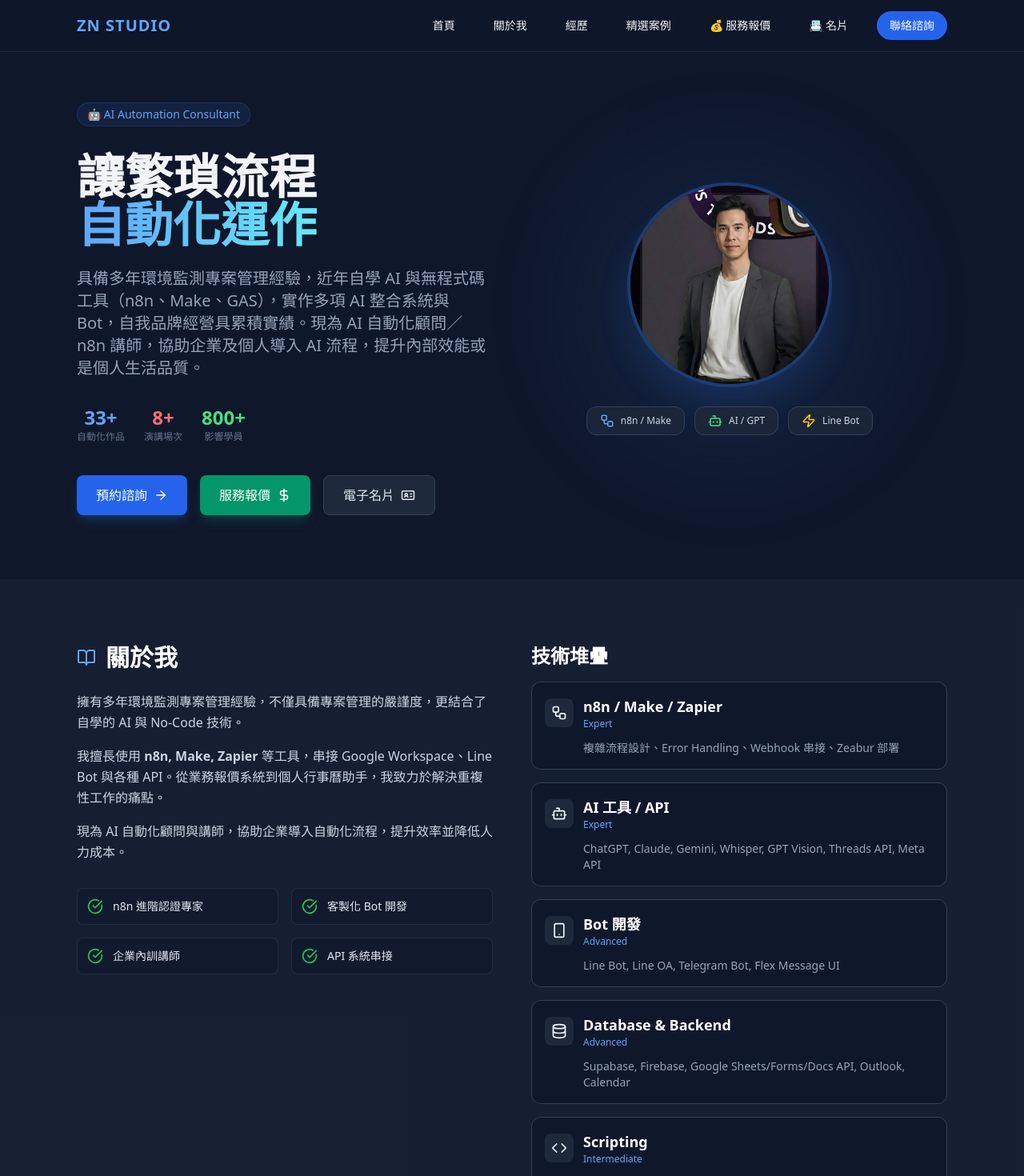
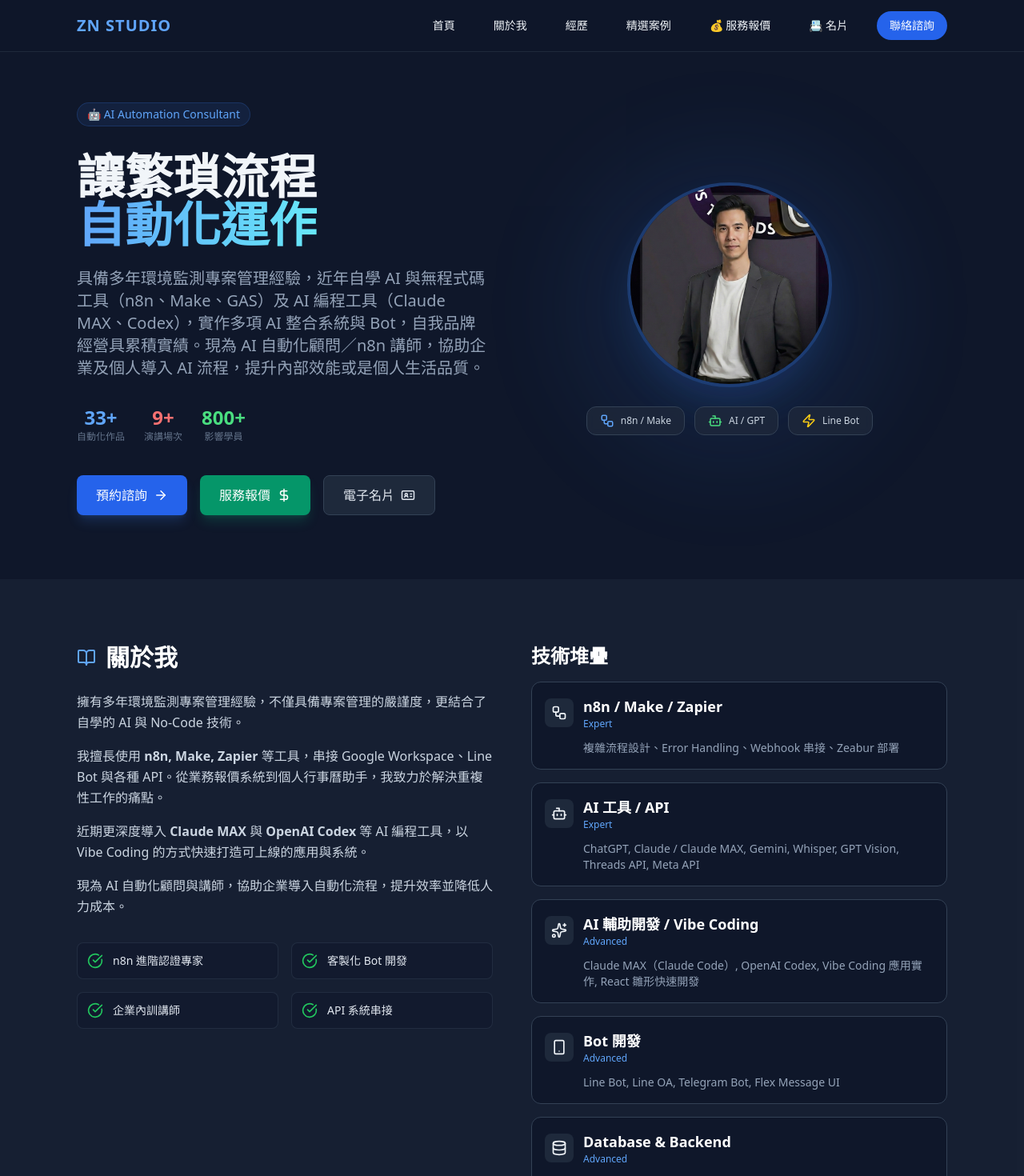
Before and after one commit to nickleo051216/nick-n8n, a React (Vite) app: page / in a window 1280 px wide. Shown: the top 1470 px of the page at 80% size. Built offline with nearby package versions, Linux system fonts and the light colour scheme.

Commit message:
feat: 加入 Claude MAX / OpenAI Codex 工具與 AI 編程技能列、新增 Anthropic Claude 官方認證、修正演講場次與認證統計數字

```diff
--- a/src/components/About.jsx
+++ b/src/components/About.jsx
@@ -19,6 +19,9 @@
                             </p>
                             <p>
                                 我擅長使用 <strong>n8n, Make, Zapier</strong> 等工具，串接 Google Workspace、Line Bot 與各種 API。從業務報價系統到個人行事曆助手，我致力於解決重複性工作的痛點。
+                            </p>
+                            <p>
+                                近期更深度導入 <strong>Claude MAX</strong> 與 <strong>OpenAI Codex</strong> 等 AI 編程工具，以 Vibe Coding 的方式快速打造可上線的應用與系統。
                             </p>
                             <p>
                                 現為 AI 自動化顧問與講師，協助企業導入自動化流程，提升效率並降低人力成本。
--- a/src/components/Experience.jsx
+++ b/src/components/Experience.jsx
@@ -218,7 +218,7 @@
                             <div className="text-slate-400 text-sm">影響學員</div>
                         </div>
                         <div className="bg-gradient-to-br from-yellow-600/20 to-yellow-500/5 rounded-xl p-5 border border-yellow-500/20 text-center">
-                            <div className="text-3xl font-bold text-yellow-400 mb-1">4</div>
+                            <div className="text-3xl font-bold text-yellow-400 mb-1">5</div>
                             <div className="text-slate-400 text-sm">專業認證</div>
                         </div>
                     </div>
--- a/src/components/Hero.jsx
+++ b/src/components/Hero.jsx
@@ -24,7 +24,7 @@
                         <div className="text-xs text-slate-500">自動化作品</div>
                     </div>
                     <div className="text-center">
-                        <div className="text-2xl font-bold text-red-400">8+</div>
+                        <div className="text-2xl font-bold text-red-400">9+</div>
                         <div className="text-xs text-slate-500">演講場次</div>
                     </div>
                     <div className="text-center">
--- a/src/data/profile.js
+++ b/src/data/profile.js
@@ -3,7 +3,7 @@
   name: "Nick Chang (張惟荏)",
   title: "AI 自動化應用顧問 | ZN Studio",
   tagline: "解放雙手，讓 AI 與自動化流程為你工作。",
-  description: "具備多年環境監測專案管理經驗，近年自學 AI 與無程式碼工具（n8n、Make、GAS），實作多項 AI 整合系統與 Bot，自我品牌經營具累積實績。現為 AI 自動化顧問／n8n 講師，協助企業及個人導入 AI 流程，提升內部效能或是個人生活品質。",
+  description: "具備多年環境監測專案管理經驗，近年自學 AI 與無程式碼工具（n8n、Make、GAS）及 AI 編程工具（Claude MAX、Codex），實作多項 AI 整合系統與 Bot，自我品牌經營具累積實績。現為 AI 自動化顧問／n8n 講師，協助企業及個人導入 AI 流程，提升內部效能或是個人生活品質。",
   contact: {
     email: "nickleo051216@gmail.com",
     phone: "0932-684-051",
@@ -28,6 +28,12 @@
 
 // 專業認證
 export const certifications = [
+  {
+    title: "Anthropic Academy — Claude 官方認證",
+    issuer: "Anthropic",
+    date: "2026",
+    desc: "完成 Anthropic 官方 Claude 101 等系列課程認證，涵蓋 Claude 核心應用、Claude Code、MCP（Model Context Protocol）與 Agent Skills 等主題。"
+  },
   {
     title: "n8n Course Level 2: Advanced Workflow Automation",
     issuer: "n8n Official",
--- a/src/data/skills.js
+++ b/src/data/skills.js
@@ -5,7 +5,8 @@
     Smartphone,
     Code,
     Globe,
-    Wrench
+    Wrench,
+    Sparkles
 } from 'lucide-react';
 
 // 技能標籤 - 完整版
@@ -20,7 +21,13 @@
         name: "AI 工具 / API",
         icon: Bot,
         level: "Expert",
-        details: "ChatGPT, Claude, Gemini, Whisper, GPT Vision, Threads API, Meta API"
+        details: "ChatGPT, Claude / Claude MAX, Gemini, Whisper, GPT Vision, Threads API, Meta API"
+    },
+    {
+        name: "AI 輔助開發 / Vibe Coding",
+        icon: Sparkles,
+        level: "Advanced",
+        details: "Claude MAX（Claude Code）, OpenAI Codex, Vibe Coding 應用實作, React 雛形快速開發"
     },
     {
         name: "Bot 開發",
```
